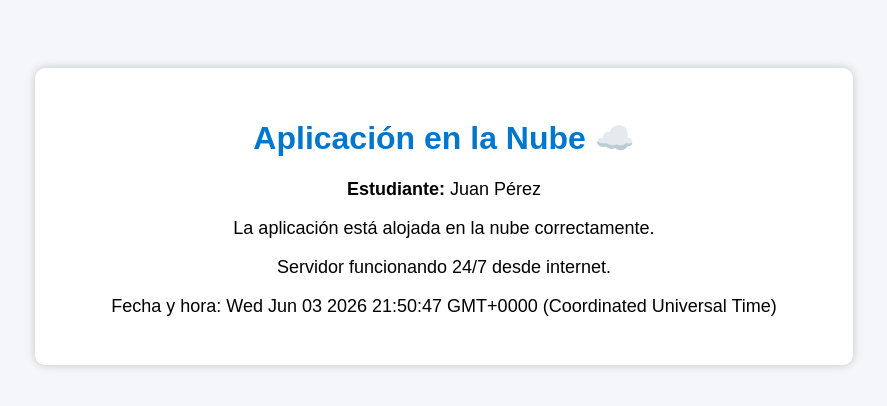
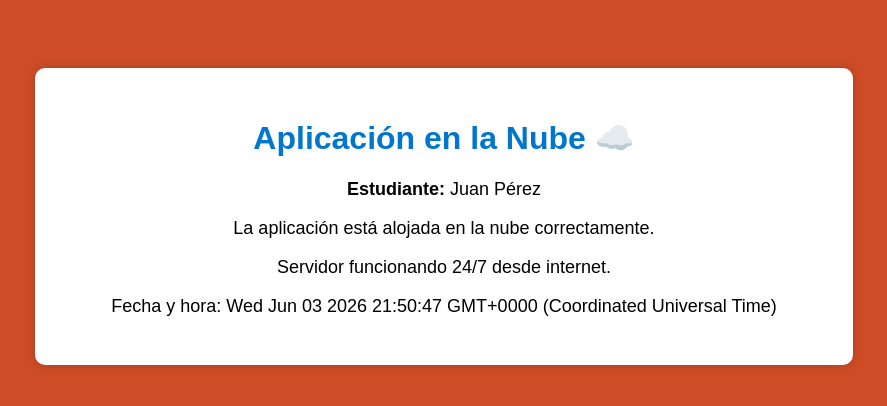
Before and after one commit to BlackenedZIP/Cloudapp, a website: page views/index.html in a window 1280 px wide. Shown: the whole page, without its empty margins (196-1083 px from the left). Drawn offline with Linux system fonts and the light colour scheme.

Commit message:
Update background color in index.html
Changed background color of the body to #ce4d26.

```diff
--- a/views/index.html
+++ b/views/index.html
@@ -8,7 +8,7 @@
     <style>
         body{
             font-family: Arial, sans-serif;
-            background-color: #f4f6f9;
+            background-color: #ce4d26;
             text-align: center;
             padding-top: 60px;
         }
```
